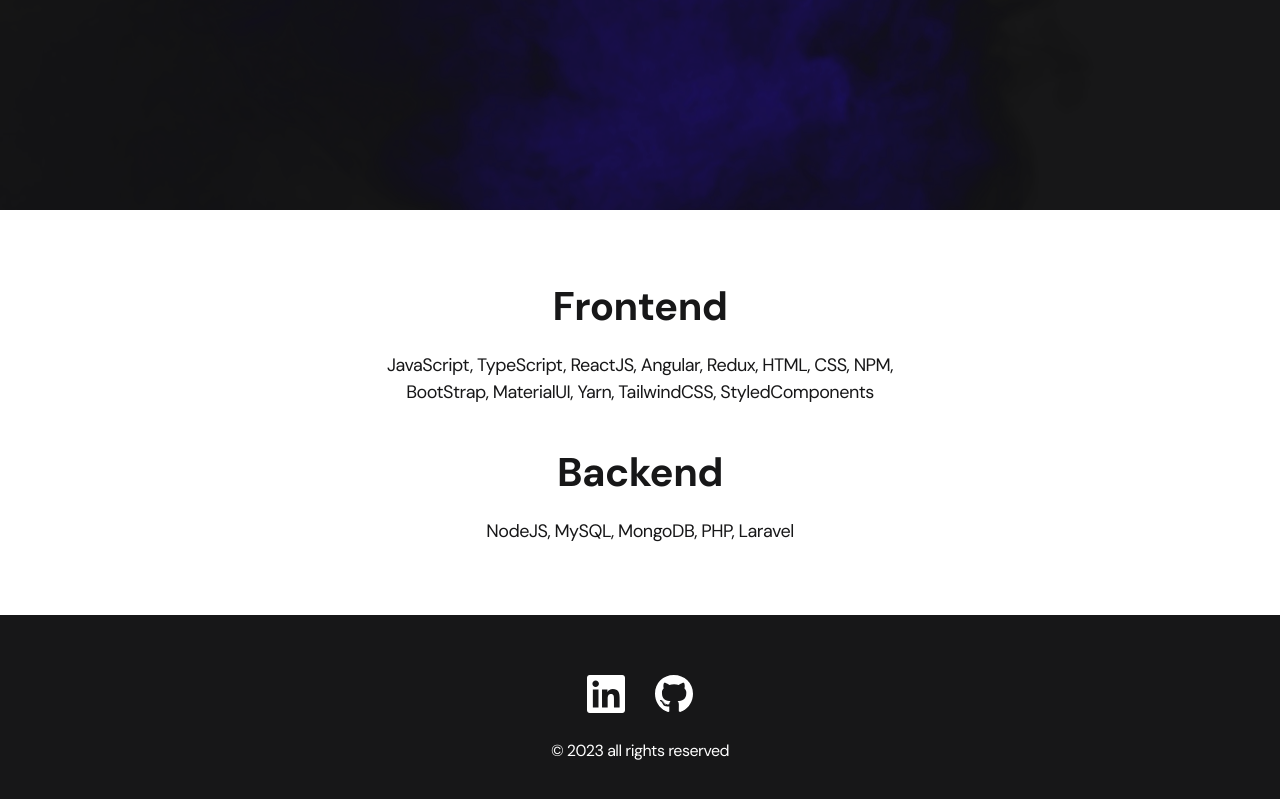
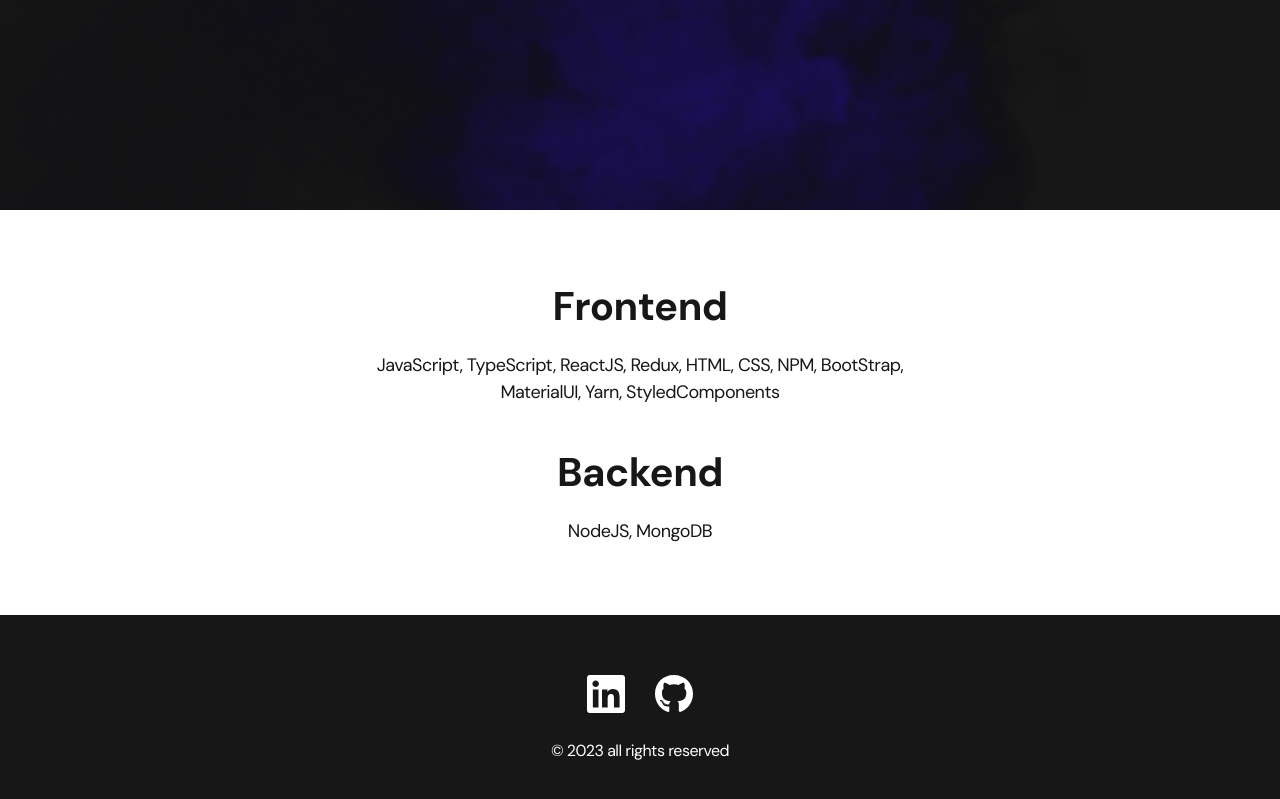
Before and after one commit to AntonKobyshev/Portfolio-Anton-Kobyshev, a React (Create React App) app: page / in a window 1280 px wide. Shown: the part 561-1360 px from the top of the page. Built offline with nearby package versions, Linux system fonts and the light colour scheme.

Commit message:
Update App.jsx

```diff
--- a/src/components/App.jsx
+++ b/src/components/App.jsx
@@ -45,11 +45,11 @@ export const App = () => {
                 <ul className="content-list">
                     <li className="content-list__item">
                         <h2 className="title-2">Frontend</h2>
-                        <p>JavaScript, TypeScript, ReactJS, Angular, Redux, HTML, CSS, NPM, BootStrap, MaterialUI, Yarn, TailwindCSS, StyledComponents</p>
+                        <p>JavaScript, TypeScript, ReactJS, Redux, HTML, CSS, NPM, BootStrap, MaterialUI, Yarn, StyledComponents</p>
                     </li>
                     <li className="content-list__item">
                         <h2 className="title-2">Backend</h2>
-                        <p>NodeJS, MySQL, MongoDB, PHP, Laravel</p>
+                        <p>NodeJS, MongoDB</p>
                     </li>
                 </ul>
 
```
